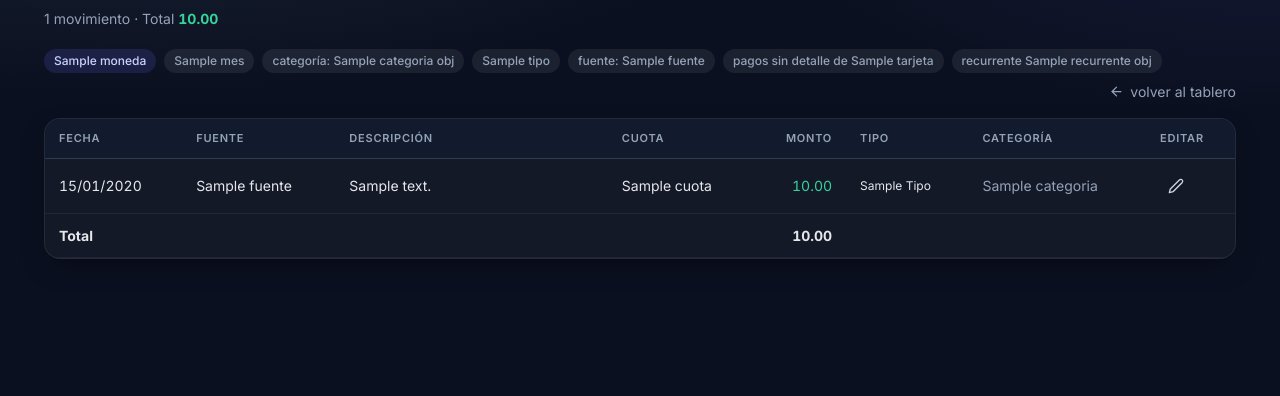
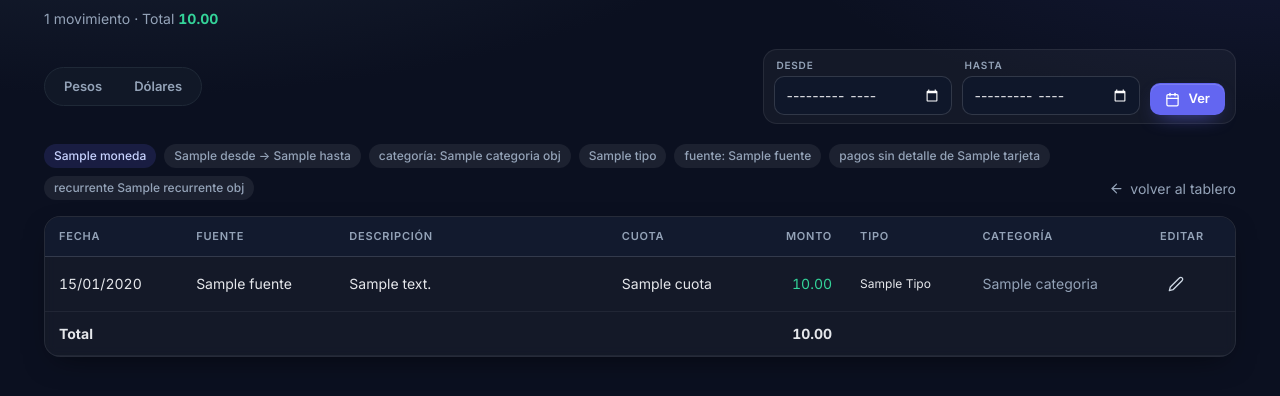
Before and after one commit to noapex/bcoadmin, a Django app: template templates/movimientos/movimientos_list.html in a window 1280 px wide. Shown: the part 125-521 px from the top of the page. Run offline with Django 3.2, Linux system fonts and the light colour scheme; the template is opened without the code that fills it: most values are stand-ins (such as "Sample title", 1, 10 or a date in 2020); some libraries are stand-ins or nearby versions.

Commit message:
feat(movimientos): date range filter and currency toggle that keep other filters

```diff
--- a/templates/movimientos/movimientos_list.html
+++ b/templates/movimientos/movimientos_list.html
@@ -15,8 +15,21 @@
     <p class="sub">{{ movimientos|length }} movimiento{{ movimientos|length|pluralize }} · Total <b class="num {% if total < 0 %}neg{% else %}pos{% endif %}">{{ total|floatformat:"2g" }}</b></p>
   </div>
 </div>
+<div class="toolbar">
+  <div class="seg" role="group" aria-label="Moneda">
+    <a class="{% if moneda == 'ARS' %}on{% endif %}" href="?moneda=ARS{% if desde %}&desde={{ desde }}&hasta={{ hasta }}{% endif %}{% if filtros_qs %}&{{ filtros_qs }}{% endif %}">Pesos</a>
+    <a class="{% if moneda == 'USD' %}on{% endif %}" href="?moneda=USD{% if desde %}&desde={{ desde }}&hasta={{ hasta }}{% endif %}{% if filtros_qs %}&{{ filtros_qs }}{% endif %}">Dólares</a>
+  </div>
+  <form method="get" class="periodo">
+    <input type="hidden" name="moneda" value="{{ moneda }}">
+    {% for name, value in filtros %}<input type="hidden" name="{{ name }}" value="{{ value }}">{% endfor %}
+    <label class="field"><span>Desde</span><input type="month" name="desde" value="{{ desde|default:'' }}"></label>
+    <label class="field"><span>Hasta</span><input type="month" name="hasta" value="{{ hasta|default:'' }}"></label>
+    <button class="btn btn-sm" type="submit"><svg class="ic ic-sm"><use href="#i-calendar"/></svg>Ver</button>
+  </form>
+</div>
 <p class="filtros">
-  <span class="badge b-accent">{{ moneda }}</span>{% if mes %}<span class="badge">{{ mes }}</span>{% endif %}{% if categoria %}<span class="badge">categoría: {% if categoria == 'none' %}sin categoría{% elif categoria_obj %}{{ categoria_obj.name }}{% else %}#{{ categoria }}{% endif %}</span>{% endif %}{% if tipo %}<span class="badge {% if tipo == 'ingreso' %}b-pos{% elif tipo == 'gasto' %}b-neg{% endif %}">{{ tipo }}</span>{% endif %}{% if fuente %}<span class="badge">fuente: {{ fuente }}</span>{% endif %}{% if tarjeta %}<span class="badge">pagos sin detalle de {% if tarjeta == 'otras' %}otras tarjetas{% else %}{{ tarjeta }}{% endif %}</span>{% endif %}{% if recurrente %}<span class="badge">recurrente {% if recurrente_obj %}{{ recurrente_obj.nombre }}{% else %}#{{ recurrente }}{% endif %}</span>{% endif %}
+  <span class="badge b-accent">{{ moneda }}</span>{% if desde %}<span class="badge">{% if desde == hasta %}{{ desde }}{% else %}{{ desde }} → {{ hasta }}{% endif %}</span>{% endif %}{% if categoria %}<span class="badge">categoría: {% if categoria == 'none' %}sin categoría{% elif categoria_obj %}{{ categoria_obj.name }}{% else %}#{{ categoria }}{% endif %}</span>{% endif %}{% if tipo %}<span class="badge {% if tipo == 'ingreso' %}b-pos{% elif tipo == 'gasto' %}b-neg{% endif %}">{{ tipo }}</span>{% endif %}{% if fuente %}<span class="badge">fuente: {{ fuente }}</span>{% endif %}{% if tarjeta %}<span class="badge">pagos sin detalle de {% if tarjeta == 'otras' %}otras tarjetas{% else %}{{ tarjeta }}{% endif %}</span>{% endif %}{% if recurrente %}<span class="badge">recurrente {% if recurrente_obj %}{{ recurrente_obj.nombre }}{% else %}#{{ recurrente }}{% endif %}</span>{% endif %}
   <a class="back-link" href="{% url 'dashboard' %}?moneda={{ moneda }}"><svg class="ic ic-sm"><use href="#i-back"/></svg>volver al tablero</a>
 </p>
 <div class="card table-card">
```
Also changed, not shown: movimientos/tests/test_views.py (+42 -0 lines), movimientos/views.py (+19 -7 lines).
